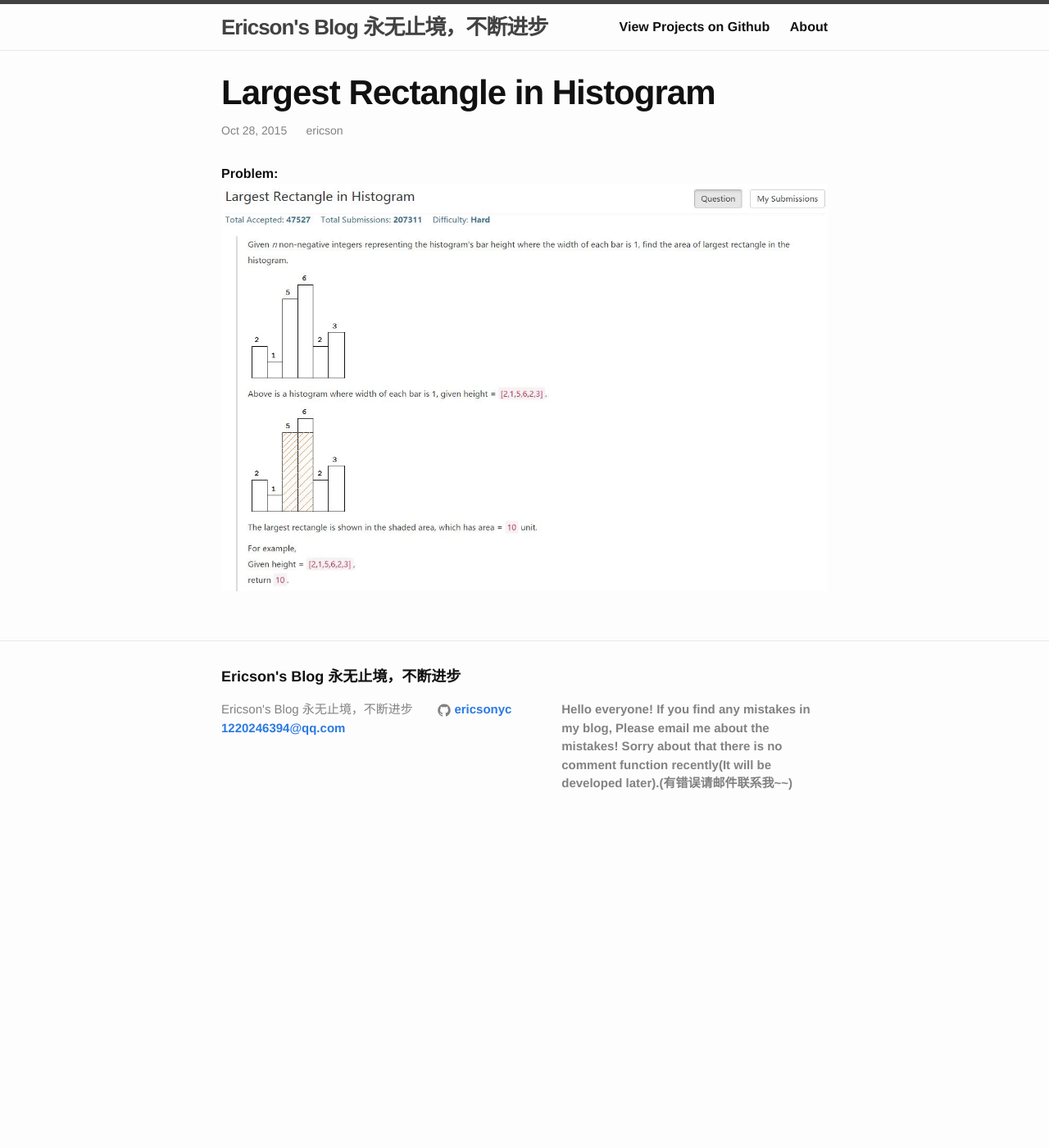
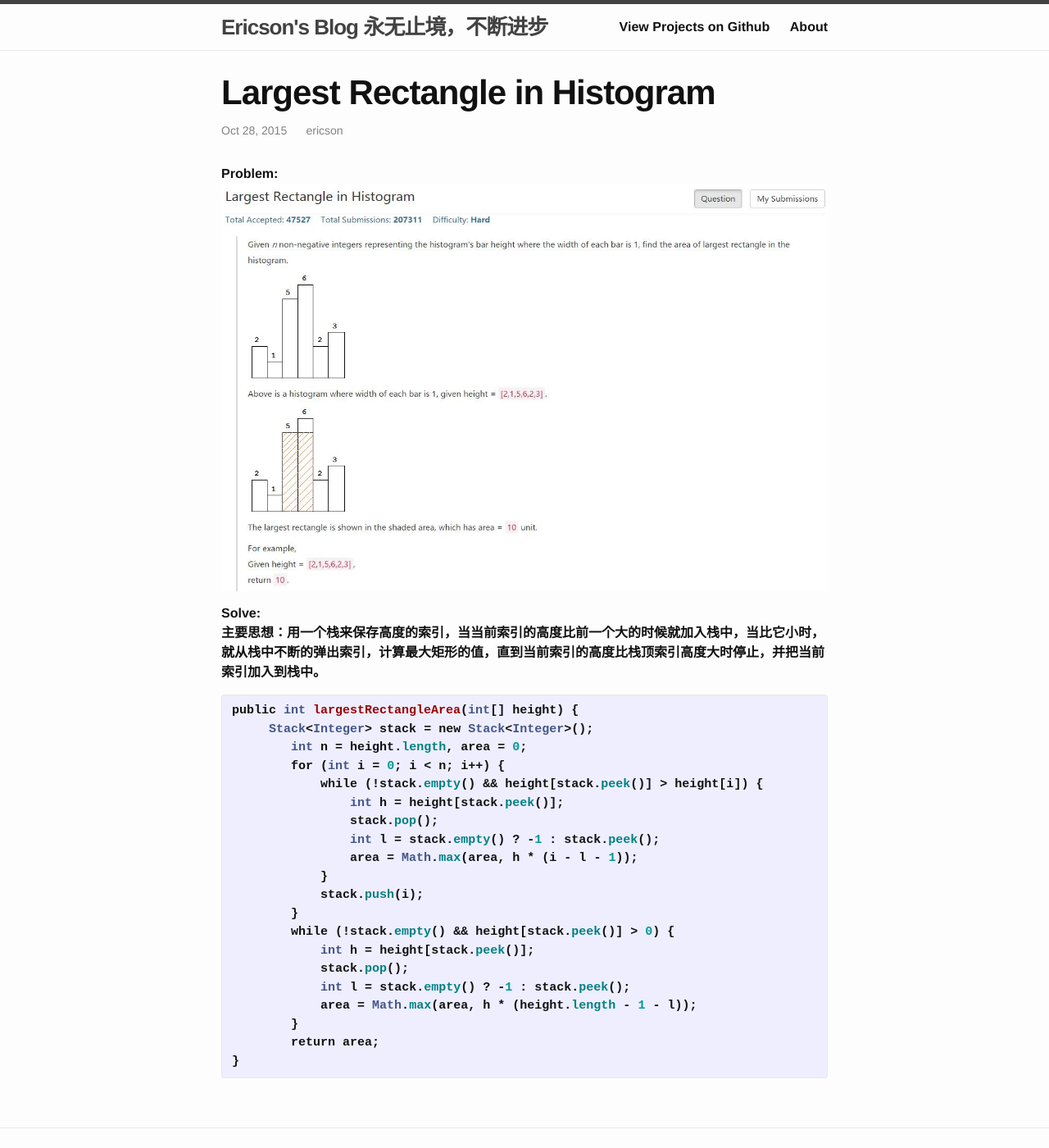
Before and after one commit to ericsonyc/ericsonyc.github.io, a Jekyll site: the page built from _posts/Algorithm/2015-10-28-LeetCode-84.md, in a window 1280 px wide and 1400 px high. Shown: the whole window at 82% size. Built offline with Jekyll 4.4.1, drawn with Linux system fonts in a browser that asks for light colours; Markdown is read by kramdown in place of the engine named in the settings.

Commit message:
update algorithm

```diff
--- a/_posts/Algorithm/2015-10-28-LeetCode-84.md
+++ b/_posts/Algorithm/2015-10-28-LeetCode-84.md
@@ -8,3 +8,29 @@ category: Algorithm
 
 Problem:<br/>
 ![题目](https://github.com/ericsonyc/ericsonyc.github.io/raw/master/images/leetcode84.jpg)
+
+Solve:<br/>
+主要思想：用一个栈来保存高度的索引，当当前索引的高度比前一个大的时候就加入栈中，当比它小时，就从栈中不断的弹出索引，计算最大矩形的值，直到当前索引的高度比栈顶索引高度大时停止，并把当前索引加入到栈中。
+
+{% highlight java %}
+public int largestRectangleArea(int[] height) {
+     Stack<Integer> stack = new Stack<Integer>();
+        int n = height.length, area = 0;
+        for (int i = 0; i < n; i++) {
+            while (!stack.empty() && height[stack.peek()] > height[i]) {
+                int h = height[stack.peek()];
+                stack.pop();
+                int l = stack.empty() ? -1 : stack.peek();
+                area = Math.max(area, h * (i - l - 1));
+            }
+            stack.push(i);
+        }
+        while (!stack.empty() && height[stack.peek()] > 0) {
+            int h = height[stack.peek()];
+            stack.pop();
+            int l = stack.empty() ? -1 : stack.peek();
+            area = Math.max(area, h * (height.length - 1 - l));
+        }
+        return area;
+}
+{% endhighlight %}
```
